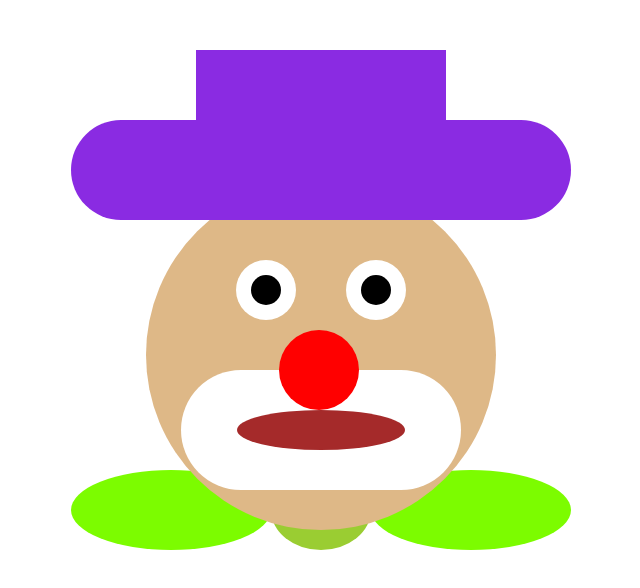
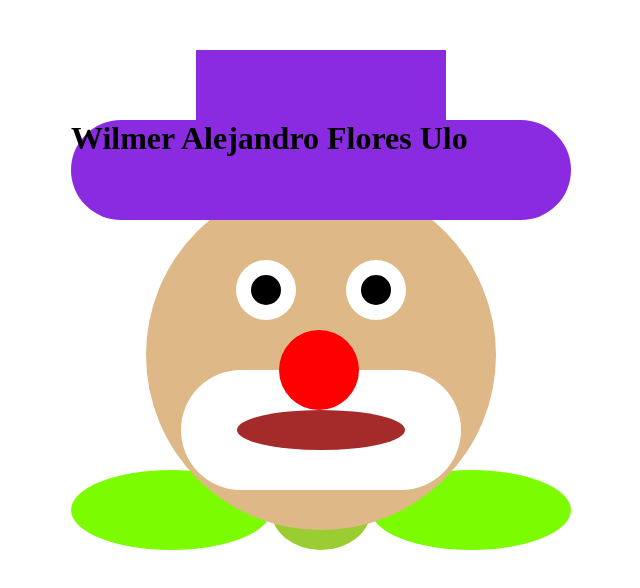
Before and after one commit to ale186/Tarea_Septiembre3, a plain HTML site: page index.html in a window 1280 px wide. Shown: the whole page, without its empty margins (313-953 px from the left). Drawn offline with Linux system fonts and the light colour scheme.

Commit message:
Add files via upload

```diff
--- a/index.html
+++ b/index.html
@@ -14,7 +14,7 @@
 
             </div>
             <div class="cabezabaja">
-
+                <h1>Wilmer Alejandro Flores Ulo</h1>
             </div>
         </div>
         <div class="cara">
```
